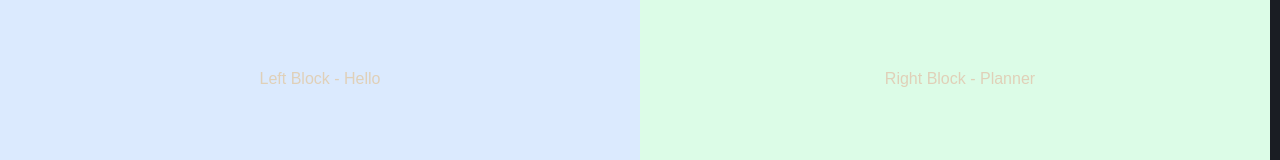
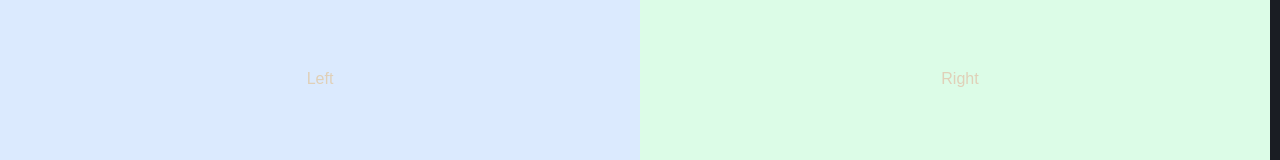
Before and after one commit to sandeepa2023/tripmate_Team_4, a React (Vite) app in the folder frontend/: page /planner in a window 1280 px wide. Shown: the part 386-546 px from the top of the page. Built offline with nearby package versions, Linux system fonts and the light colour scheme.

Commit message:
Add Left and Right planner components
Created new Left and Right components for the planner and updated Planner.jsx to use these components instead of inline content. This improves code organization and separation of concerns.

```diff
--- /dev/null
+++ b/frontend/src/components/planner/Left.jsx
@@ -0,0 +1,9 @@
+import React from 'react'
+
+function Left() {
+  return (
+    <div>Left</div>
+  )
+}
+
+export default Left
--- /dev/null
+++ b/frontend/src/components/planner/Right.jsx
@@ -0,0 +1,9 @@
+import React from 'react'
+
+function Right() {
+  return (
+    <div>Right</div>
+  )
+}
+
+export default Right
--- a/frontend/src/pages/Planner.jsx
+++ b/frontend/src/pages/Planner.jsx
@@ -1,13 +1,15 @@
 import React from 'react'
+import Left from '../components/planner/Left'
+import Right from '../components/planner/Right'
 
 function Planner() {
   return (
     <div className="grid grid-cols-2 h-screen w-screen">
       <div className="flex items-center justify-center bg-blue-100">
-        <div>Left Block - Hello</div>
+        <Left />
       </div>
       <div className="flex items-center justify-center bg-green-100">
-        <div>Right Block - Planner</div>
+        <Right />
       </div>
     </div>
   )
```
